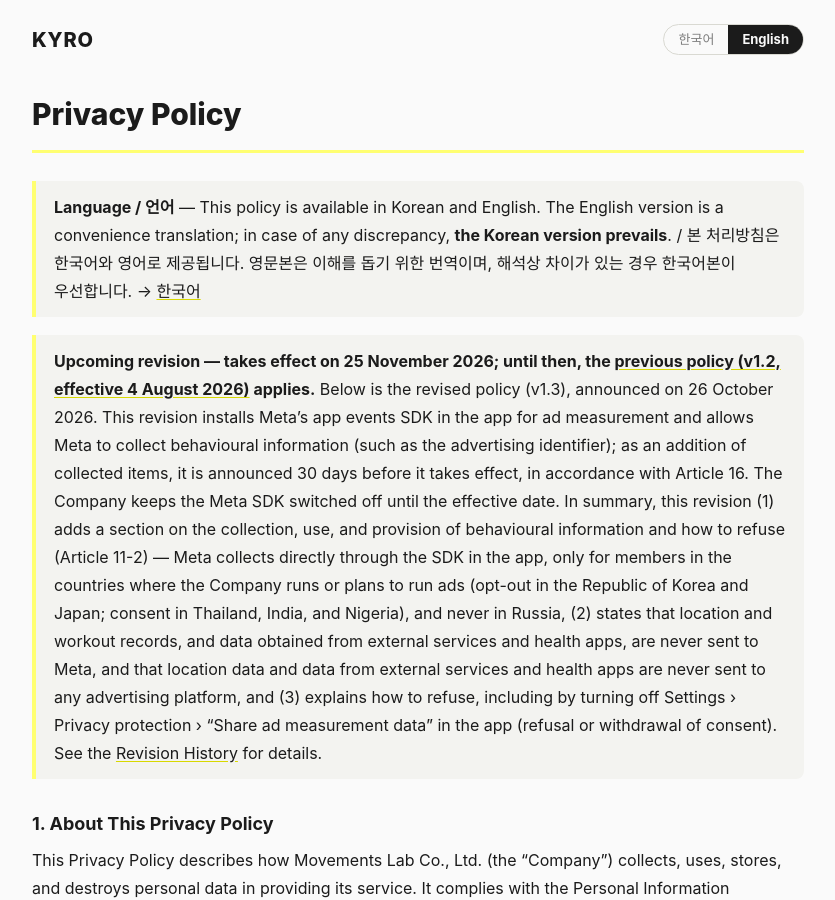
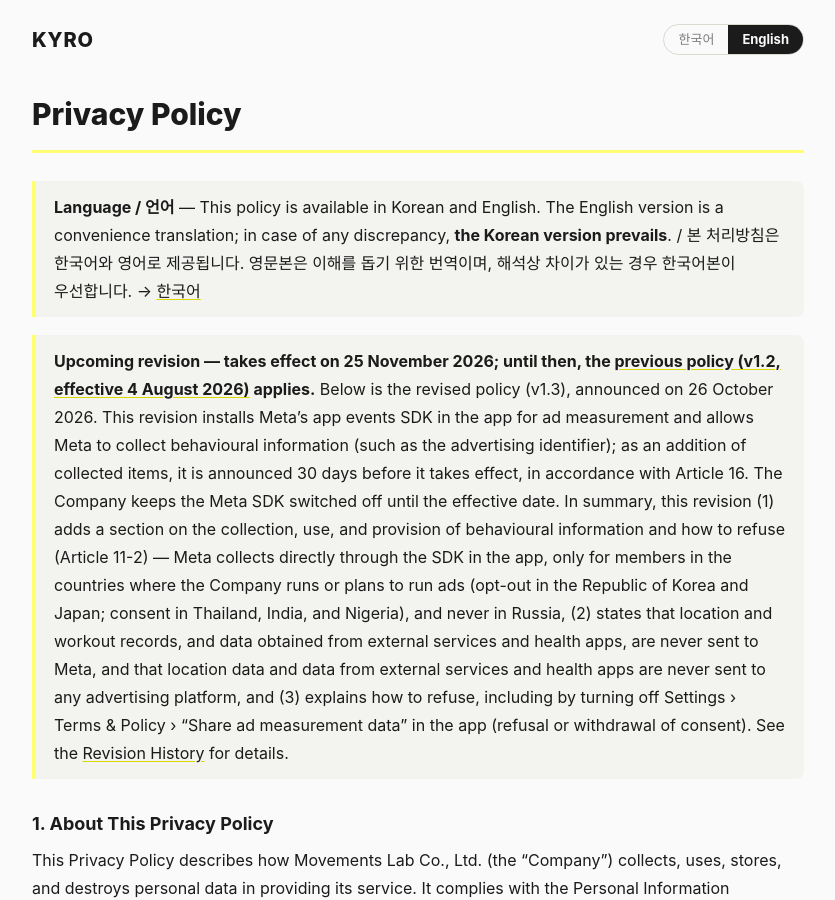
Before and after one commit to Project-KYRO/privacy-policy, a Jekyll site: the page built from index.html, in a window 1280 px wide and 900 px high. Shown: the whole window, without its empty margins (222-1057 px from the left). Built offline with Jekyll 4.4.1, drawn with Linux system fonts in a browser that asks for light colours; some of the changed text lies outside the part shown.

Commit message:
docs(policy): v1.3 거부 토글 경로 편집 정정 — 설정 › 이용 약관 및 방침
Owner 결정(2026-10-26): 앱의 「광고 효과 측정 정보 제공」 토글이
설정 › 프라이버시 보호에서 설정 › 이용 약관 및 방침(정책 링크 아래 「광고」
섹션)으로 옮겨 간다. 토글 이름은 그대로다. 시행일(2026-11-25) 전에
메뉴 경로만 고치는 편집 정정이다. 날짜, 내용, §17 v1.3 행은 바꾸지 않는다.

- README: 머리 공지 ③, §8, §11-2 2) 표 두 행, §11-2 6)
  설정 › 프라이버시 보호 › 「광고 효과 측정 정보 제공」
  → 설정 › 이용 약관 및 방침 › 「광고 효과 측정 정보 제공」
- en.md: 같은 자리, Settings › Terms & Policy › "Share ad measurement data"
  (app_en.arb settings_terms_policy / privacy_meta_ad_measurement_title)
- ja-external-transmission.md: 設定 › 利用規約・方針 › 広告効果測定情報の提供
  (app_ja.arb settings_terms_policy)
- NOTICE_PROCESS.md: 시행일 확인 항목과 거부 요청 안내의 경로
- 그대로 둔 것: §10의 [모든 코스 출발/도착점 가리기]는 실제로 프라이버시
  보호 화면에 있다. §17 v1.3 행(공고한 이력)도 지시대로 두었다.

Co-Authored-By: Claude Opus 5.5 <noreply@anthropic.com>

```diff
--- a/en.md
+++ b/en.md
@@ -2,7 +2,7 @@
 
 > **Language / 언어** — This policy is available in Korean and English. The English version is a convenience translation; in case of any discrepancy, **the Korean version prevails**. / 본 처리방침은 한국어와 영어로 제공됩니다. 영문본은 이해를 돕기 위한 번역이며, 해석상 차이가 있는 경우 한국어본이 우선합니다. → [한국어](./README.md)
 
-> **Upcoming revision — takes effect on 25 November 2026; until then, the [previous policy (v1.2, effective 4 August 2026)](https://github.com/Project-KYRO/privacy-policy/blob/main/archive/privacy-2026-08-04.en.md) applies.** Below is the revised policy (v1.3), announced on 26 October 2026. This revision installs Meta's app events SDK in the app for ad measurement and allows Meta to collect behavioural information (such as the advertising identifier); as an addition of collected items, it is announced 30 days before it takes effect, in accordance with Article 16. The Company keeps the Meta SDK switched off until the effective date. In summary, this revision (1) adds a section on the collection, use, and provision of behavioural information and how to refuse (Article 11-2) — Meta collects directly through the SDK in the app, only for members in the countries where the Company runs or plans to run ads (opt-out in the Republic of Korea and Japan; consent in Thailand, India, and Nigeria), and never in Russia, (2) states that location and workout records, and data obtained from external services and health apps, are never sent to Meta, and that location data and data from external services and health apps are never sent to any advertising platform, and (3) explains how to refuse, including by turning off Settings › Privacy protection › "Share ad measurement data" in the app (refusal or withdrawal of consent). See the [Revision History](#17-revision-history) for details.
+> **Upcoming revision — takes effect on 25 November 2026; until then, the [previous policy (v1.2, effective 4 August 2026)](https://github.com/Project-KYRO/privacy-policy/blob/main/archive/privacy-2026-08-04.en.md) applies.** Below is the revised policy (v1.3), announced on 26 October 2026. This revision installs Meta's app events SDK in the app for ad measurement and allows Meta to collect behavioural information (such as the advertising identifier); as an addition of collected items, it is announced 30 days before it takes effect, in accordance with Article 16. The Company keeps the Meta SDK switched off until the effective date. In summary, this revision (1) adds a section on the collection, use, and provision of behavioural information and how to refuse (Article 11-2) — Meta collects directly through the SDK in the app, only for members in the countries where the Company runs or plans to run ads (opt-out in the Republic of Korea and Japan; consent in Thailand, India, and Nigeria), and never in Russia, (2) states that location and workout records, and data obtained from external services and health apps, are never sent to Meta, and that location data and data from external services and health apps are never sent to any advertising platform, and (3) explains how to refuse, including by turning off Settings › Terms & Policy › "Share ad measurement data" in the app (refusal or withdrawal of consent). See the [Revision History](#17-revision-history) for details.
 
 ### 1. About This Privacy Policy
 
@@ -137,7 +137,7 @@ Members may at any time view, correct, or delete their personal data, or withdra
 The Company may refuse a member's request for access, correction, deletion, suspension of processing, or withdrawal of consent where there are special provisions in law or similar grounds. Members may object to such a refusal.
 When a member exercises a data subject right, the Company verifies that the person making the request is the member themselves or a duly authorised legal representative.
 
-Members may at any time refuse the collection of behavioural information by Meta under Article 11-2 (in opt-in countries, by withdrawing consent). Turning off Settings › Privacy protection › "Share ad measurement data" in the app stops transmission immediately, and the advertising identifier can also be blocked by turning off app tracking (iOS) or deleting or resetting the advertising ID (Android) (Article 11-2, item 6)). Refusing does not restrict use of the service in any way.
+Members may at any time refuse the collection of behavioural information by Meta under Article 11-2 (in opt-in countries, by withdrawing consent). Turning off Settings › Terms & Policy › "Share ad measurement data" in the app stops transmission immediately, and the advertising identifier can also be blocked by turning off app tracking (iOS) or deleting or resetting the advertising ID (Android) (Article 11-2, item 6)). Refusing does not restrict use of the service in any way.
 
 **Rights of the personal location data subject (Article 24 of the Location Information Act)**
 
@@ -208,8 +208,8 @@ Meta collects behavioural information only from members using KYRO in the countr
 
 | Country | Method | Eligible members |
 |---|---|---|
-| Republic of Korea, Japan | Collected unless the member refuses (opt-out). The in-app setting Settings › Privacy protection › "Share ad measurement data" is on by default; turning it off stops transmission immediately. | Members aged 14 or over |
-| Thailand, India, Nigeria | Collected only where the member has given separate, optional consent, **on the basis of the member's consent** (opt-in). Consent is requested on a consent screen at sign-up; not consenting does not restrict use of the service. If a member who did not consent at sign-up later turns on the in-app setting Settings › Privacy protection › "Share ad measurement data", the same consent notice is shown first. Consent can be withdrawn at any time by turning off the same setting, which stops transmission immediately. | Thailand: members aged 20 or over (age of majority under the Thai Civil and Commercial Code) / India and Nigeria: members aged 18 or over |
+| Republic of Korea, Japan | Collected unless the member refuses (opt-out). The in-app setting Settings › Terms & Policy › "Share ad measurement data" is on by default; turning it off stops transmission immediately. | Members aged 14 or over |
+| Thailand, India, Nigeria | Collected only where the member has given separate, optional consent, **on the basis of the member's consent** (opt-in). Consent is requested on a consent screen at sign-up; not consenting does not restrict use of the service. If a member who did not consent at sign-up later turns on the in-app setting Settings › Terms & Policy › "Share ad measurement data", the same consent notice is shown first. Consent can be withdrawn at any time by turning off the same setting, which stops transmission immediately. | Thailand: members aged 20 or over (age of majority under the Thai Civil and Commercial Code) / India and Nigeria: members aged 18 or over |
 
 In addition to the table, information is collected only when all of the following apply.
 
@@ -245,7 +245,7 @@ The Company receives from Meta only aggregated measurement results, such as the
 
 Members may refuse the collection of behavioural information at any time. Refusing does not restrict use of the KYRO service in any way.
 
-- **In-app setting — stopping all transmission**: turning off Settings › Privacy protection › "Share ad measurement data" in the app stops transmission to Meta immediately. In the Republic of Korea and Japan it is on by default; in opt-in countries it is on only if the member has consented, and turning it off withdraws that consent.
+- **In-app setting — stopping all transmission**: turning off Settings › Terms & Policy › "Share ad measurement data" in the app stops transmission to Meta immediately. In the Republic of Korea and Japan it is on by default; in opt-in countries it is on only if the member has consented, and turning it off withdraws that consent.
 - **iPhone (iOS) — turning off tracking**: if you select "Ask App Not to Track" when the app asks for permission to track, or later turn KYRO off under Settings › Privacy & Security › Tracking on your device, the advertising identifier (IDFA) is not collected. App install and launch signals, device and app usage information, and app event names are then transmitted without the advertising identifier, and the Company receives them only as aggregated results that cannot distinguish individual members. To stop these as well, turn off the in-app setting above.
 - **Android — deleting or resetting the advertising ID**: selecting "Delete advertising ID" under Settings › Privacy (or Google) › Ads on your device sends a value consisting only of zeros in place of the advertising ID. On devices without that option, turning on "Opt out of Ads Personalization" in the same place sends, together with the advertising ID, an indication that you have opted out of personalised ads. "Reset advertising ID" replaces the advertising ID with a new value, so it is no longer linked to information collected before. In every case, information other than the advertising identifier is still transmitted; to stop it as well, turn off the in-app setting above.
 - Deleting the app stops all transmission from that device.
```
Also changed, not shown: NOTICE_PROCESS.md (+2 -2 lines), ja-external-transmission.md (+1 -1 lines), README.md.
